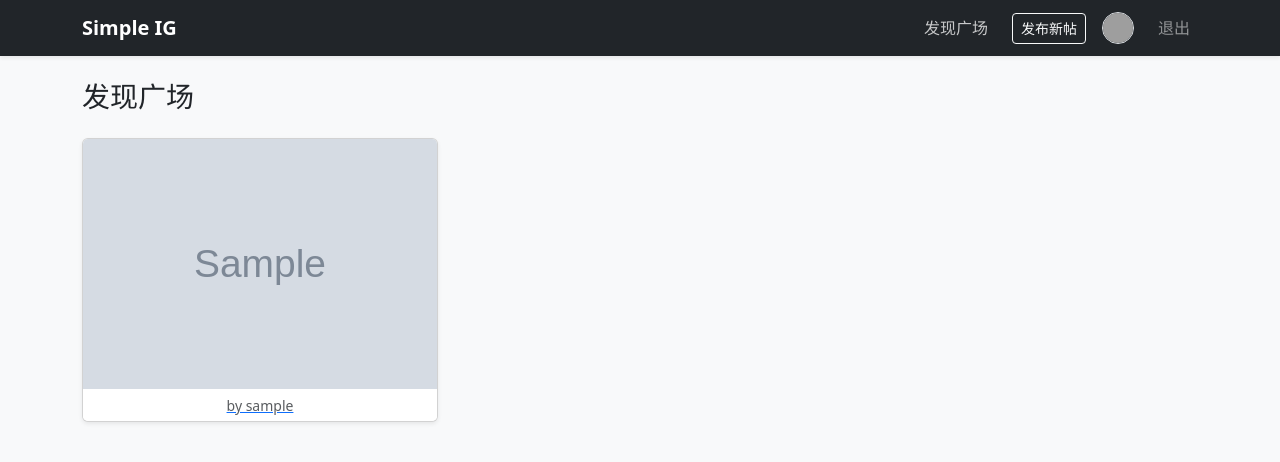
After one commit to ZWEIGJ/simple_ig, a Django app: page /explore/ in a window 1280 px wide. The commit adds this page. Shown: the top 462 px of the page. Run offline with Django 5.2, Linux system fonts and the light colour scheme; a user stored in the database is signed in; tables that the repository leaves empty hold one stand-in row (values such as "Sample post"); grey boxes marked "Sample" are stand-in pictures; grey boxes are pictures that could not be loaded.

Commit message:
feat: complete navigation bar update with Explore link

```diff
--- a/app/templates/base.html
+++ b/app/templates/base.html
@@ -17,6 +17,14 @@
             display: flex;
             align-items: center;
         }
+        /* 微调导航栏文字颜色 */
+        .nav-link-custom {
+            color: rgba(255, 255, 255, 0.75) !important;
+            transition: color 0.2s;
+        }
+        .nav-link-custom:hover {
+            color: #fff !important;
+        }
     </style>
 </head>
 <body class="bg-light">
@@ -26,9 +34,11 @@
 
             <div class="navbar-nav ms-auto align-items-center">
                 {% if user.is_authenticated %}
+                    <a class="nav-link nav-link-custom me-3" href="{% url 'explore' %}">发现广场</a>
+
                     <a class="btn btn-outline-light btn-sm me-3" href="{% url 'create_post' %}">发布新帖</a>
 
-                    <a class="nav-link p-0 me-3" href="{% url 'profile' user.username %}" title="查看个人主页">
+                    <a class="nav-link p-0 me-3" href="{% url 'profile' user.username %}" title="个人主页">
                         <img src="https://ui-avatars.com/api/?name={{ user.username }}&background=random&color=fff"
                              alt="{{ user.username }}"
                              class="navbar-avatar">
--- /dev/null
+++ b/app/templates/explore.html
@@ -0,0 +1,21 @@
+{% extends 'base.html' %}
+{% block content %}
+<h3 class="mb-4">发现广场</h3>
+<div class="row">
+    {% for post in posts %}
+    <div class="col-md-4 mb-4">
+        <a href="{% url 'profile' post.author.username %}">
+            <div class="card shadow-sm h-100">
+                <img src="{{ post.image.url }}" class="card-img-top"
+                     style="height: 250px; object-fit: cover;" alt="explore post">
+                <div class="card-footer bg-white border-0 py-1 text-center">
+                    <small class="text-muted">by {{ post.author.username }}</small>
+                </div>
+            </div>
+        </a>
+    </div>
+    {% empty %}
+    <p class="text-center text-muted">目前还没有任何帖子。</p>
+    {% endfor %}
+</div>
+{% endblock %}
--- a/app/urls.py
+++ b/app/urls.py
@@ -9,4 +9,5 @@ urlpatterns = [
     path('like/<int:post_id>/', views.toggle_like, name='toggle_like'),
     path('follow/<int:user_id>/', views.toggle_follow, name='toggle_follow'),
     path('user/<str:username>/', views.profile, name='profile'),
+    path('explore/', views.explore, name='explore'),
 ]
--- a/app/views.py
+++ b/app/views.py
@@ -86,3 +86,10 @@ def profile(request, username):
         'following_count': user_profile.following.all().count(),
     }
     return render(request, 'profile.html', context)
+
+#探索广场
+@login_required
+def explore(request):
+    # 正确的方法名是 order_by
+    all_posts = Post.objects.all().order_by('-created_at')
+    return render(request, 'explore.html', {'posts': all_posts})
```
